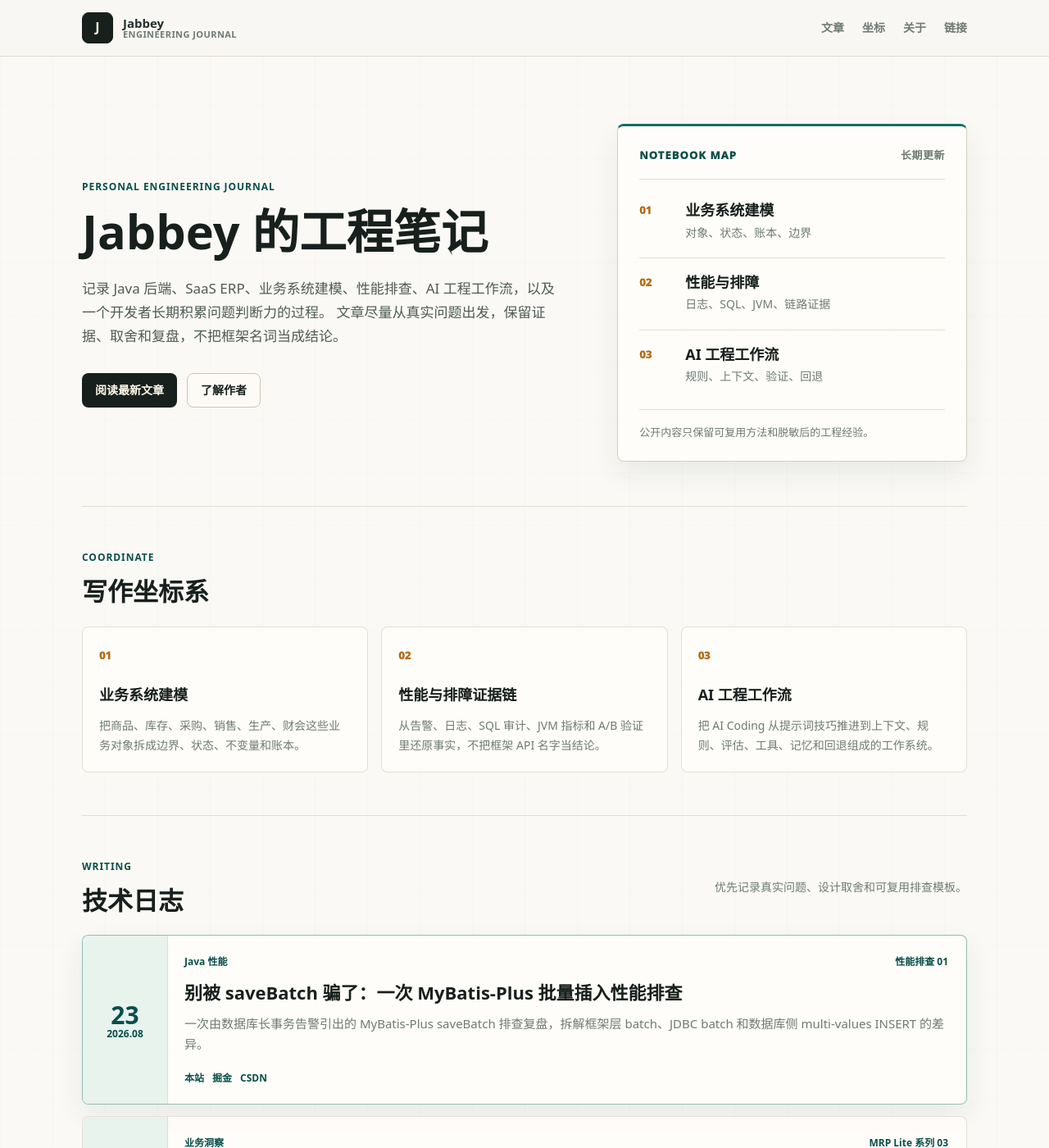
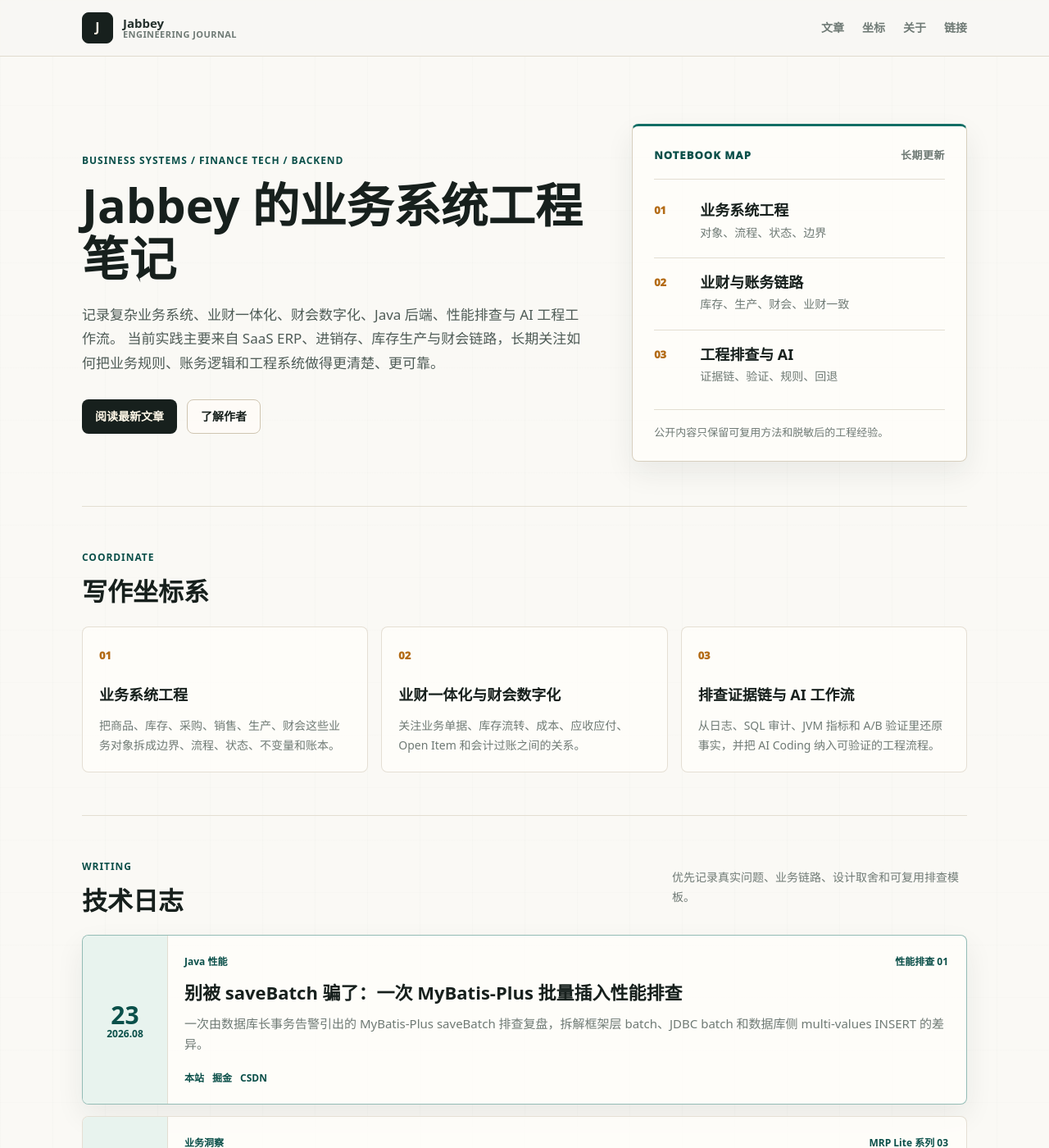
Before and after one commit to devhjb/devhjb.github.io, a Jekyll site: the page built from index.html, in a window 1280 px wide and 1400 px high. Shown: the whole window at 82% size. Built offline with Jekyll 4.4.1, drawn with Linux system fonts in a browser that asks for light colours; some of the changed text lies outside the part shown.

Commit message:
style 260823-7: 调整个人博客长期方向定位

```diff
--- a/_config.yml
+++ b/_config.yml
@@ -1,5 +1,5 @@
 title: Jabbey
-description: "Jabbey 的个人工程笔记，记录 Java 后端、SaaS ERP、业务系统建模、性能排查、AI 工程工作流和长期工程复盘。"
+description: "Jabbey 的个人工程笔记，记录业务系统工程、业财一体化、财会数字化、Java 后端、性能排查、AI 工程工作流和长期工程复盘。"
 url: "https://devhjb.github.io"
 baseurl: ""
 lang: zh-CN
--- a/_layouts/default.html
+++ b/_layouts/default.html
@@ -5,7 +5,7 @@
     <meta name="viewport" content="width=device-width, initial-scale=1">
     <meta name="description" content="{{ page.description | default: site.description }}">
     <title>{% if page.title %}{{ page.title }} | {% endif %}{{ site.title }}</title>
-    <link rel="stylesheet" href="/styles.css?v=2608236">
+    <link rel="stylesheet" href="/styles.css?v=2608237">
   </head>
   <body>
     <header class="site-header">
--- a/index.html
+++ b/index.html
@@ -1,17 +1,17 @@
 ---
 layout: default
 title: "工程笔记"
-description: "Jabbey 的个人技术博客，记录 Java 后端、SaaS ERP、业务系统建模、性能排查、AI 工程工作流和长期工程复盘。"
+description: "Jabbey 的个人技术博客，记录业务系统工程、业财一体化、财会数字化、Java 后端、性能排查、AI 工程工作流和长期工程复盘。"
 ---
 
 <main id="top" class="home-page">
   <section class="identity-hero" aria-labelledby="intro-title">
     <div class="identity-copy">
-      <p class="eyebrow">Personal Engineering Journal</p>
-      <h1 id="intro-title">Jabbey 的工程笔记</h1>
+      <p class="eyebrow">Business Systems / Finance Tech / Backend</p>
+      <h1 id="intro-title">Jabbey 的业务系统工程笔记</h1>
       <p class="intro-text">
-        记录 Java 后端、SaaS ERP、业务系统建模、性能排查、AI 工程工作流，以及一个开发者长期积累问题判断力的过程。
-        文章尽量从真实问题出发，保留证据、取舍和复盘，不把框架名词当成结论。
+        记录复杂业务系统、业财一体化、财会数字化、Java 后端、性能排查与 AI 工程工作流。
+        当前实践主要来自 SaaS ERP、进销存、库存生产与财会链路，长期关注如何把业务规则、账务逻辑和工程系统做得更清楚、更可靠。
       </p>
       <div class="intro-actions" aria-label="快捷入口">
         <a class="primary-link" href="#writing">阅读最新文章</a>
@@ -28,22 +28,22 @@ description: "Jabbey 的个人技术博客，记录 Java 后端、SaaS ERP、业
         <li>
           <span>01</span>
           <a href="#coordinate">
-            <strong>业务系统建模</strong>
-            <em>对象、状态、账本、边界</em>
+            <strong>业务系统工程</strong>
+            <em>对象、流程、状态、边界</em>
           </a>
         </li>
         <li>
           <span>02</span>
           <a href="#writing">
-            <strong>性能与排障</strong>
-            <em>日志、SQL、JVM、链路证据</em>
+            <strong>业财与账务链路</strong>
+            <em>库存、生产、财会、业财一致</em>
           </a>
         </li>
         <li>
           <span>03</span>
           <a href="#about">
-            <strong>AI 工程工作流</strong>
-            <em>规则、上下文、验证、回退</em>
+            <strong>工程排查与 AI</strong>
+            <em>证据链、验证、规则、回退</em>
           </a>
         </li>
       </ol>
@@ -59,18 +59,18 @@ description: "Jabbey 的个人技术博客，记录 Java 后端、SaaS ERP、业
     <div class="coordinate-grid">
       <article>
         <span class="coordinate-index">01</span>
-        <h3>业务系统建模</h3>
-        <p>把商品、库存、采购、销售、生产、财会这些业务对象拆成边界、状态、不变量和账本。</p>
+        <h3>业务系统工程</h3>
+        <p>把商品、库存、采购、销售、生产、财会这些业务对象拆成边界、流程、状态、不变量和账本。</p>
       </article>
       <article>
         <span class="coordinate-index">02</span>
-        <h3>性能与排障证据链</h3>
-        <p>从告警、日志、SQL 审计、JVM 指标和 A/B 验证里还原事实，不把框架 API 名字当结论。</p>
+        <h3>业财一体化与财会数字化</h3>
+        <p>关注业务单据、库存流转、成本、应收应付、Open Item 和会计过账之间的关系。</p>
       </article>
       <article>
         <span class="coordinate-index">03</span>
-        <h3>AI 工程工作流</h3>
-        <p>把 AI Coding 从提示词技巧推进到上下文、规则、评估、工具、记忆和回退组成的工作系统。</p>
+        <h3>排查证据链与 AI 工作流</h3>
+        <p>从日志、SQL 审计、JVM 指标和 A/B 验证里还原事实，并把 AI Coding 纳入可验证的工程流程。</p>
       </article>
     </div>
   </section>
@@ -81,7 +81,7 @@ description: "Jabbey 的个人技术博客，记录 Java 后端、SaaS ERP、业
         <p class="section-kicker">Writing</p>
         <h2 id="writing-title">技术日志</h2>
       </div>
-      <p>优先记录真实问题、设计取舍和可复用排查模板。</p>
+      <p>优先记录真实问题、业务链路、设计取舍和可复用排查模板。</p>
     </div>
     <div class="post-list">
       {% for post in site.posts %}
@@ -119,16 +119,16 @@ description: "Jabbey 的个人技术博客，记录 Java 后端、SaaS ERP、业
     <div class="profile-summary" aria-label="履历摘要">
       <p class="profile-line">
         <span>一句话定位</span>
-        Java / Spring Boot 后端开发者，长期关注 SaaS ERP、复杂业务建模、系统稳定性和 AI Coding 工作流。
+        Java / Spring Boot 后端开发者，当前深耕 SaaS ERP，长期关注业务系统工程、业财一体化、财会数字化和 AI Coding 工作流。
       </p>
       <dl class="resume-strip">
         <div>
-          <dt>业务经验</dt>
-          <dd>进销存、餐饮、库存、生产、财会链路</dd>
+          <dt>当前实践</dt>
+          <dd>SaaS ERP、进销存、餐饮、库存、生产、财会链路</dd>
         </div>
         <div>
-          <dt>工程关注</dt>
-          <dd>领域边界、数据一致性、性能排查、可维护性</dd>
+          <dt>长期方向</dt>
+          <dd>业财一体化、财会数字化、业务系统建模</dd>
         </div>
         <div>
           <dt>公开原则</dt>
@@ -142,7 +142,7 @@ description: "Jabbey 的个人技术博客，记录 Java 后端、SaaS ERP、业
         <p>长期处理 merchant、passport、resource、boss 等中心协作下的业务边界、权限、i18n 和跨域编排。</p>
       </div>
       <div>
-        <h3>库存、生产与财会链路</h3>
+        <h3>业财链路与财会数字化</h3>
         <p>关注库存流水、预占、Open Item、会计过账、业务操作日志和轻制造生产闭环。</p>
       </div>
       <div>
--- a/styles.css
+++ b/styles.css
@@ -91,8 +91,8 @@ a { color: inherit; text-decoration: none; }
 
 .identity-hero {
   display: grid;
-  grid-template-columns: minmax(0, 1.16fr) minmax(320px, 0.84fr);
-  gap: 64px;
+  grid-template-columns: minmax(0, 1.2fr) minmax(318px, 0.8fr);
+  gap: 58px;
   align-items: center;
   padding: 82px 0 54px;
   border-bottom: 1px solid var(--line);
@@ -112,7 +112,7 @@ a { color: inherit; text-decoration: none; }
 
 .identity-hero h1,
 .post-header h1 {
-  max-width: 720px;
+  max-width: 780px;
   margin: 0;
   color: var(--ink);
   font-size: clamp(42px, 4.5vw, 58px);
@@ -122,7 +122,7 @@ a { color: inherit; text-decoration: none; }
 
 .intro-text,
 .post-description {
-  max-width: 760px;
+  max-width: 820px;
   margin: 22px 0 0;
   color: #4e5b56;
   font-size: 17px;
@@ -379,7 +379,7 @@ a { color: inherit; text-decoration: none; }
    back/forward cache cannot render the old profile image at its natural size. */
 .hero {
   display: grid;
-  grid-template-columns: minmax(0, 1.16fr) minmax(280px, 0.84fr);
+  grid-template-columns: minmax(0, 1.2fr) minmax(280px, 0.8fr);
   gap: 56px;
   align-items: center;
   padding: 82px 0 54px;
@@ -391,7 +391,7 @@ a { color: inherit; text-decoration: none; }
 }
 
 .hero h1 {
-  max-width: 720px;
+  max-width: 780px;
   margin: 0;
   color: var(--ink);
   font-size: clamp(42px, 4.5vw, 58px);
```
